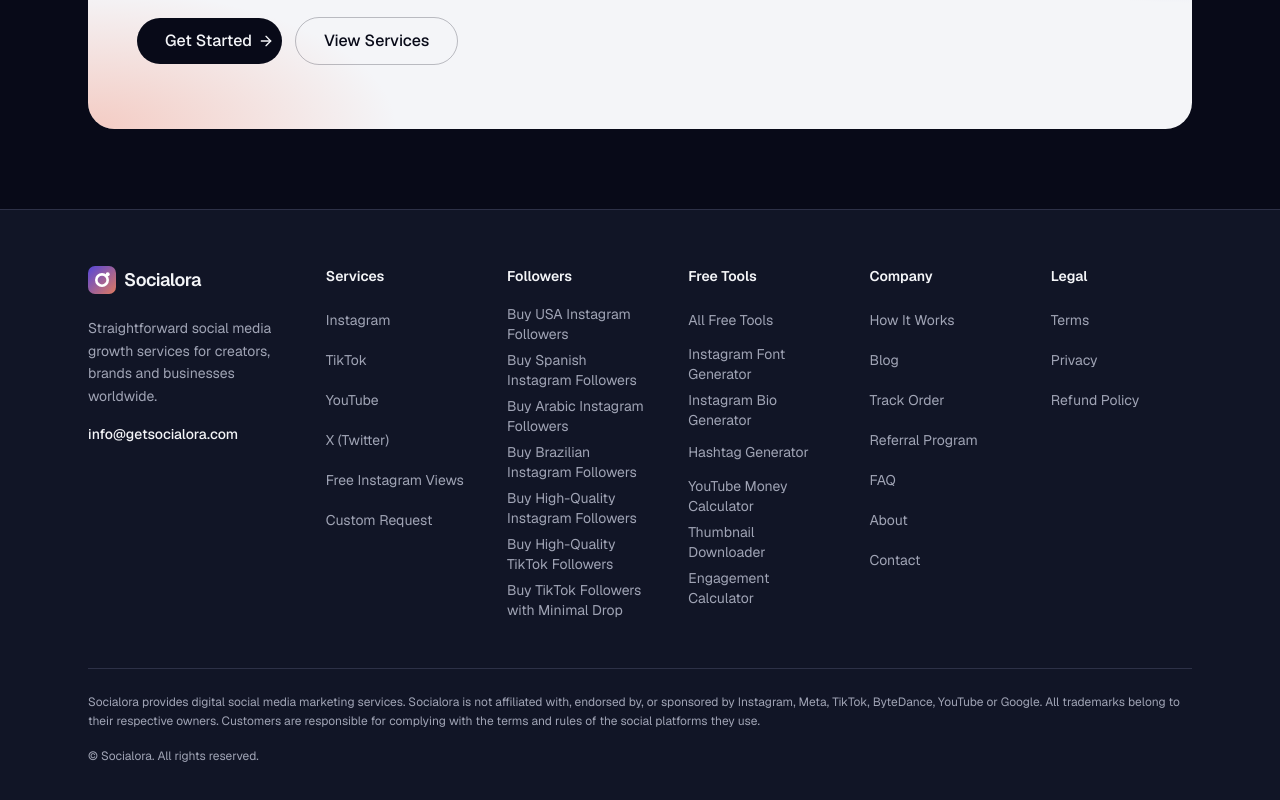
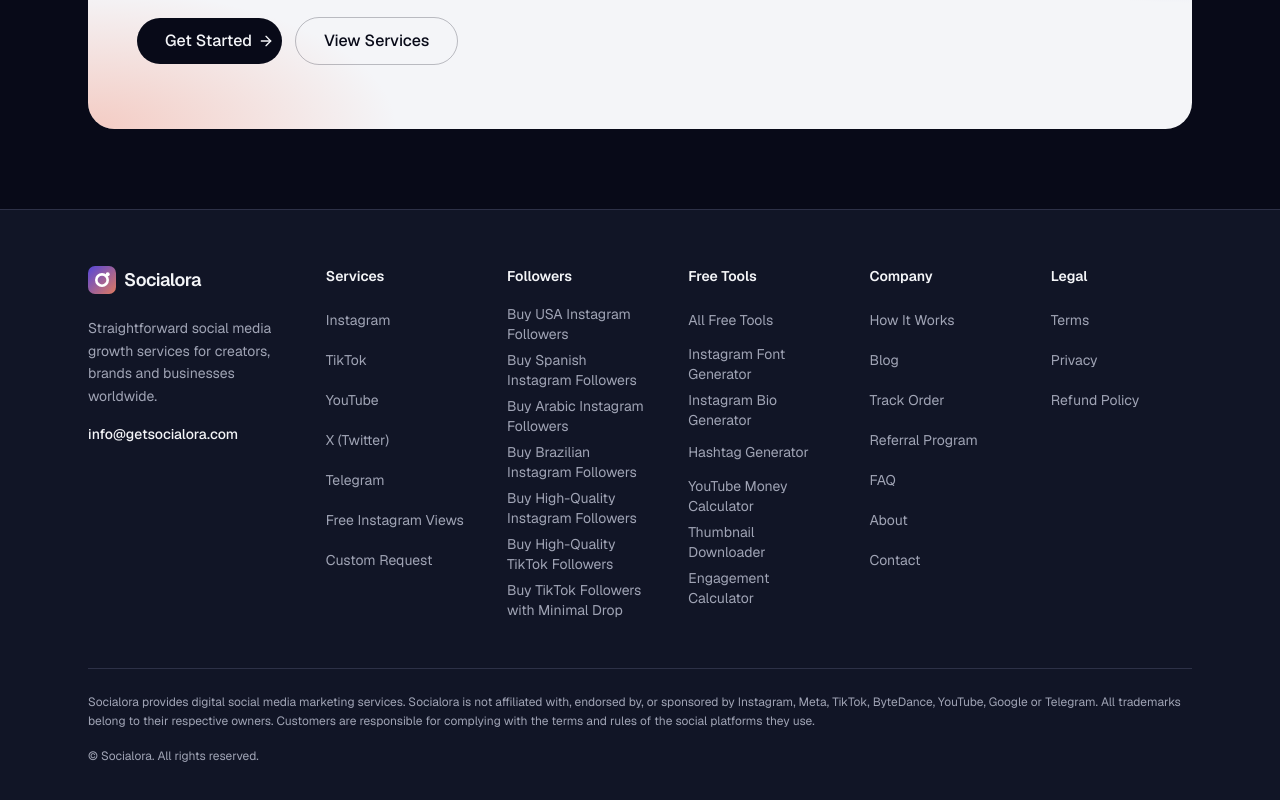
Before and after one commit to socialora1-code/socialora, a Next.js app: page / in a window 1280 px wide. Shown: the part 4496-5296 px from the top of the page. Built offline with nearby package versions, Linux system fonts and the light colour scheme; no server answers.

Commit message:
Update site-footer.tsx

```diff
--- a/components/site/site-footer.tsx
+++ b/components/site/site-footer.tsx
@@ -22,6 +22,7 @@ const COLUMNS = [
       { href: '/tiktok', label: 'TikTok' },
       { href: '/youtube', label: 'YouTube' },
       { href: '/x', label: 'X (Twitter)' },
+      { href: '/telegram', label: 'Telegram' },
       { href: '/free-instagram-views', label: 'Free Instagram Views' },
       { href: '/custom-request', label: 'Custom Request' },
     ],
@@ -103,9 +104,9 @@ export function SiteFooter() {
         <div className="mt-12 border-t border-border pt-6">
           <p className="text-xs leading-relaxed text-muted-foreground text-pretty">
             Socialora provides digital social media marketing services. Socialora is not affiliated with, endorsed by,
-            or sponsored by Instagram, Meta, TikTok, ByteDance, YouTube or Google. All trademarks belong to their
-            respective owners. Customers are responsible for complying with the terms and rules of the social platforms
-            they use.
+            or sponsored by Instagram, Meta, TikTok, ByteDance, YouTube, Google or Telegram. All trademarks belong to
+            their respective owners. Customers are responsible for complying with the terms and rules of the social
+            platforms they use.
           </p>
           <p className="mt-4 text-xs text-muted-foreground">© Socialora. All rights reserved.</p>
         </div>
```
